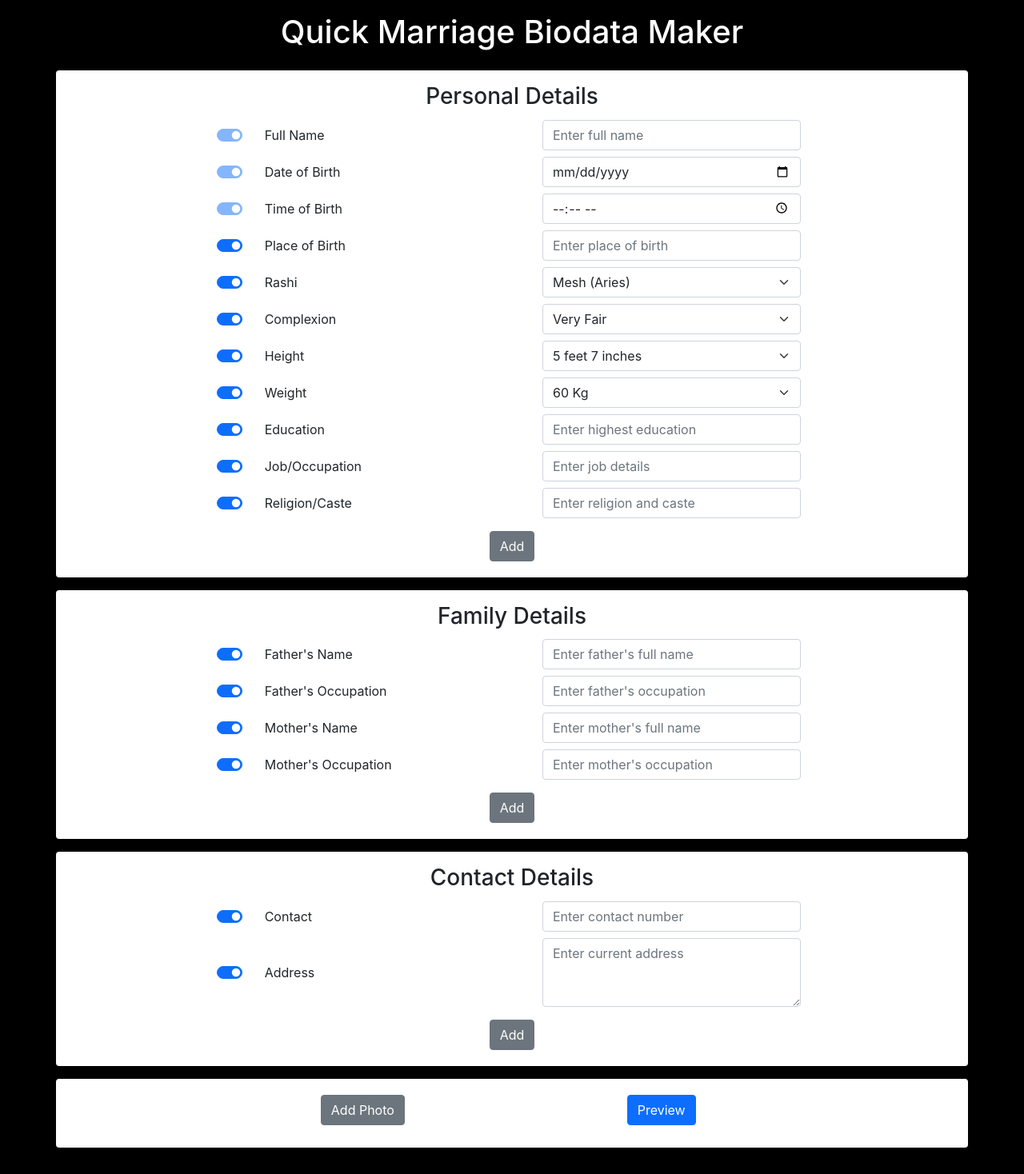
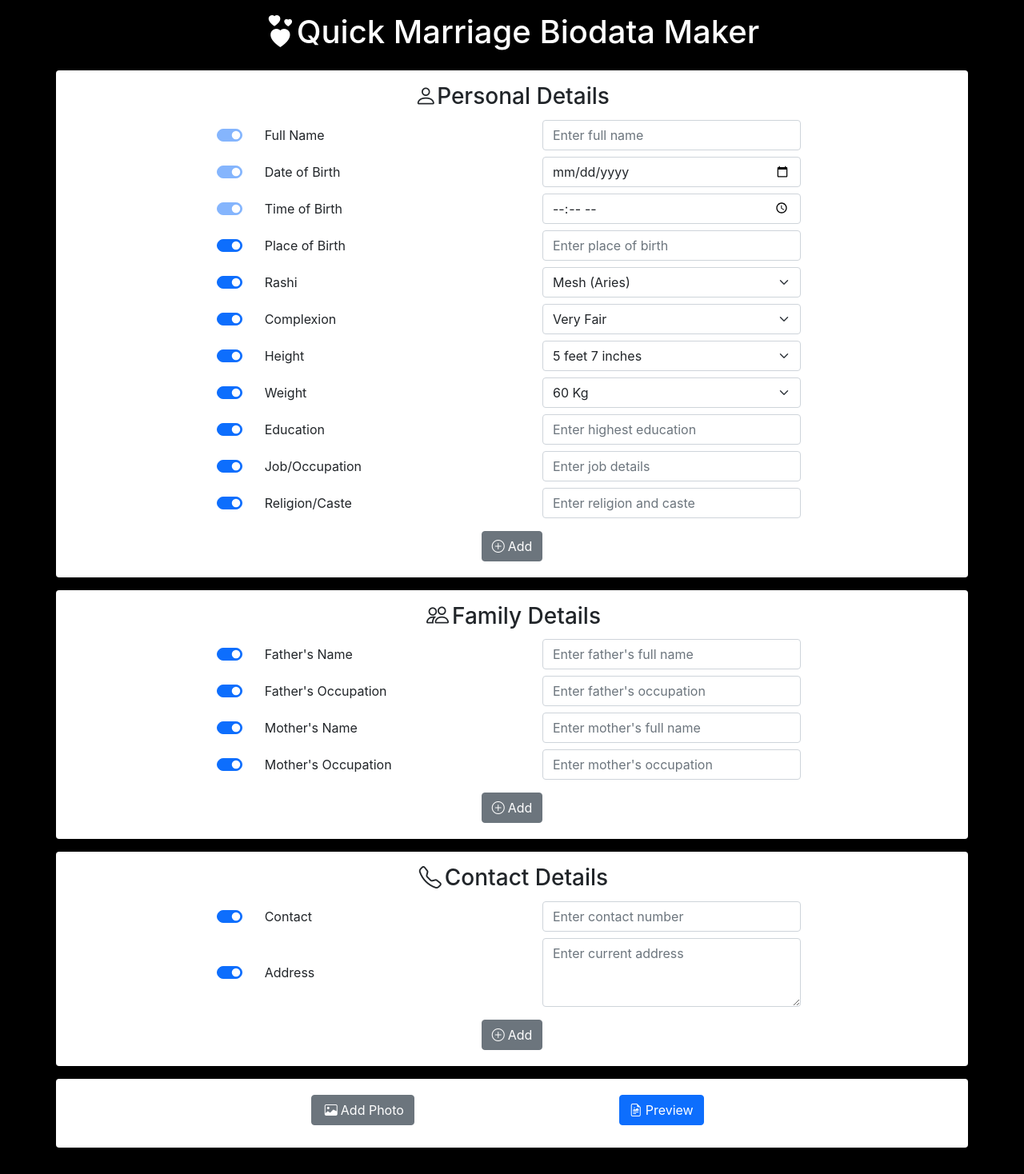
Before and after one commit to mohapeameya/biodata-creator, a React (Create React App) app: page / in a window 1280 px wide. Shown: the top 1468 px of the page at 80% size. Built offline with nearby package versions, Linux system fonts and the light colour scheme.

Commit message:
Add bootstrap icons

```diff
--- a/package.json
+++ b/package.json
@@ -6,6 +6,7 @@
     "@testing-library/jest-dom": "^5.17.0",
     "@testing-library/react": "^13.4.0",
     "@testing-library/user-event": "^13.5.0",
+    "bootstrap-icons": "^1.11.3",
     "browser-image-compression": "^2.0.2",
     "react": "^18.2.0",
     "react-dom": "^18.2.0",
--- a/src/App.js
+++ b/src/App.js
@@ -1,6 +1,7 @@
 import { useEffect, useState } from "react";
 import ReactModal from 'react-modal';
 import CropPhoto from './components/cropphoto/CropPhoto'
+import 'bootstrap-icons/font/bootstrap-icons.css';
 
 import { rashiValues, complexionValues, heightValues, weightValues } from "./data";
 
@@ -85,12 +86,12 @@
   return (
     <>
       <header className="fluid-container text-center p-3">
-        <h1 className="text-white">Quick Marriage Biodata Maker</h1>
+        <h1 className="text-white"><i className="bi bi-hearts"></i>Quick Marriage Biodata Maker</h1>
       </header>
 
       <section className="fluid-container text-center">
         <div className="container shadow p-3 mb-3 bg-white rounded">
-          <h3>Personal Details</h3>
+          <h3><i className="bi bi-person"></i>Personal Details</h3>
           <div className="row">
             <div className="col"></div>
             <div className="col-lg-8">
@@ -335,10 +336,10 @@
               <div className="col"></div>
               <div className="col-lg-8">
                 <div className="row align-items-center p-1">
-                  <div className="col-auto">
-                    <button type="button" className="btn btn-danger" onClick={() => removeField(index, morePersonalFields, setMorePersonalFields)}>X</button>
+                  <div className="col-auto px-0">
+                    <button type="button" className="btn btn-danger" onClick={() => removeField(index, morePersonalFields, setMorePersonalFields)}><i className="bi bi-trash3-fill"></i></button>
                   </div>
-                  <div className="col text-start">
+                  <div className="col text-start px-3">
                     <input className="form-control" name="name" placeholder="Enter custom field" value={field.name}
                       onChange={e => handleChange(index, e, morePersonalFields, setMorePersonalFields)}
                     />
@@ -361,7 +362,7 @@
               <div className="row align-items-center p-1">
                 <div className="col mt-2">
                   <button className="btn btn-secondary" onClick={() => addField(morePersonalFields, setMorePersonalFields)}>
-                    <span>Add</span>
+                    <span><i class="bi bi-plus-circle pe-1"></i>Add</span>
                   </button>
                 </div>
               </div>
@@ -375,7 +376,7 @@
 
       <section className="fluid-container text-center">
         <div className="container shadow p-3 mb-3 bg-white rounded">
-          <h3>Family Details</h3>
+          <h3><i className="bi bi-people p-1"></i>Family Details</h3>
           <div className="row">
             <div className="col"></div>
             <div className="col-lg-8">
@@ -466,10 +467,10 @@
               <div className="col"></div>
               <div className="col-lg-8">
                 <div className="row align-items-center p-1">
-                  <div className="col-auto">
-                    <button type="button" className="btn btn-danger" onClick={() => removeField(index, moreFamilyFields, setMoreFamilyFields)}>X</button>
+                  <div className="col-auto px-0">
+                    <button type="button" className="btn btn-danger" onClick={() => removeField(index, moreFamilyFields, setMoreFamilyFields)}><i className="bi bi-trash3-fill"></i></button>
                   </div>
-                  <div className="col text-start">
+                  <div className="col text-start px-3">
                     <input className="form-control" name="name" placeholder="Enter custom field" value={field.name}
                       onChange={e => handleChange(index, e, moreFamilyFields, setMoreFamilyFields)}
                     />
@@ -492,7 +493,7 @@
               <div className="row align-items-center p-1">
                 <div className="col mt-2">
                   <button className="btn btn-secondary" onClick={() => addField(moreFamilyFields, setMoreFamilyFields)}>
-                    <span>Add</span>
+                    <span><i class="bi bi-plus-circle pe-1"></i>Add</span>
                   </button>
                 </div>
               </div>
@@ -505,7 +506,7 @@
 
       <section className="fluid-container text-center">
         <div className="container shadow p-3 mb-3 bg-white rounded">
-          <h3>Contact Details</h3>
+          <h3><i className="bi bi-telephone p-1"></i>Contact Details</h3>
           <div className="row">
             <div className="col"></div>
             <div className="col-lg-8">
@@ -554,10 +555,10 @@
               <div className="col"></div>
               <div className="col-lg-8">
                 <div className="row align-items-center p-1">
-                  <div className="col-auto">
-                    <button type="button" className="btn btn-danger" onClick={() => removeField(index, moreContactFields, setMoreContactFields)}>X</button>
+                  <div className="col-auto px-0">
+                    <button type="button" className="btn btn-danger" onClick={() => removeField(index, moreContactFields, setMoreContactFields)}><i className="bi bi-trash3-fill"></i></button>
                   </div>
-                  <div className="col text-start">
+                  <div className="col text-start px-3">
                     <input className="form-control" name="name" placeholder="Enter custom field" value={field.name}
                       onChange={e => handleChange(index, e, moreContactFields, setMoreContactFields)}
                     />
@@ -580,7 +581,7 @@
               <div className="row align-items-center p-1">
                 <div className="col mt-2">
                   <button className="btn btn-secondary" onClick={() => addField(moreContactFields, setMoreContactFields)}>
-                    <span>Add</span>
+                    <span><i class="bi bi-plus-circle pe-1"></i>Add</span>
                   </button>
                 </div>
               </div>
@@ -604,11 +605,11 @@
               <div className="row align-items-center p-1">
                 <div className="col">
                   <button className="btn btn-secondary" onClick={handleToggleModal}>
-                    {biodata.image.value ? (<span>Replace Photo</span>) : (<span>Add Photo</span>)}
+                    {biodata.image.value ? (<span><i className="bi bi-image p-1"></i>Replace Photo</span>) : (<span><i className="bi bi-image p-1"></i>Add Photo</span>)}
                   </button>
                 </div>
                 <div className="col">
-                  <button className="btn btn-primary" onClick={() => { }}>Preview</button>
+                  <button className="btn btn-primary" onClick={() => { }}><i class="bi bi-file-earmark-richtext pe-1"></i>Preview</button>
                 </div>
               </div>
             </div>
```
